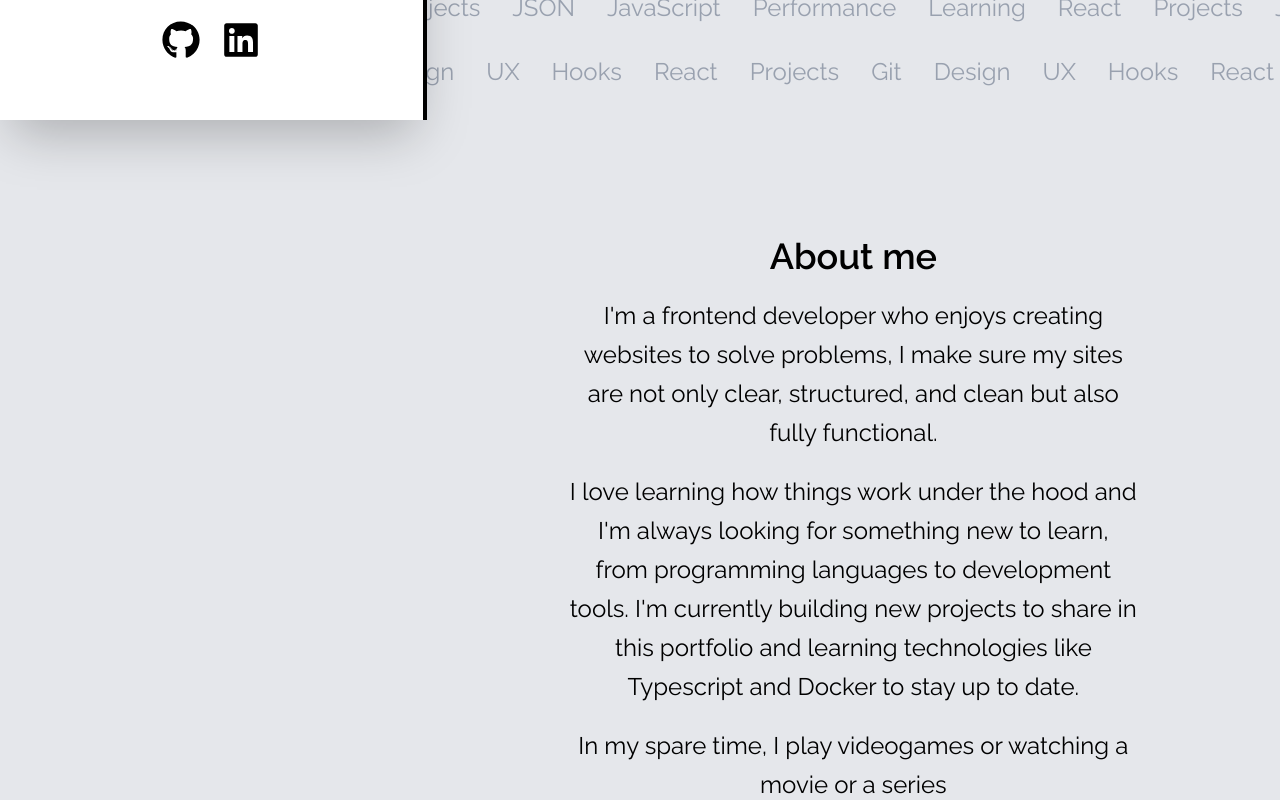
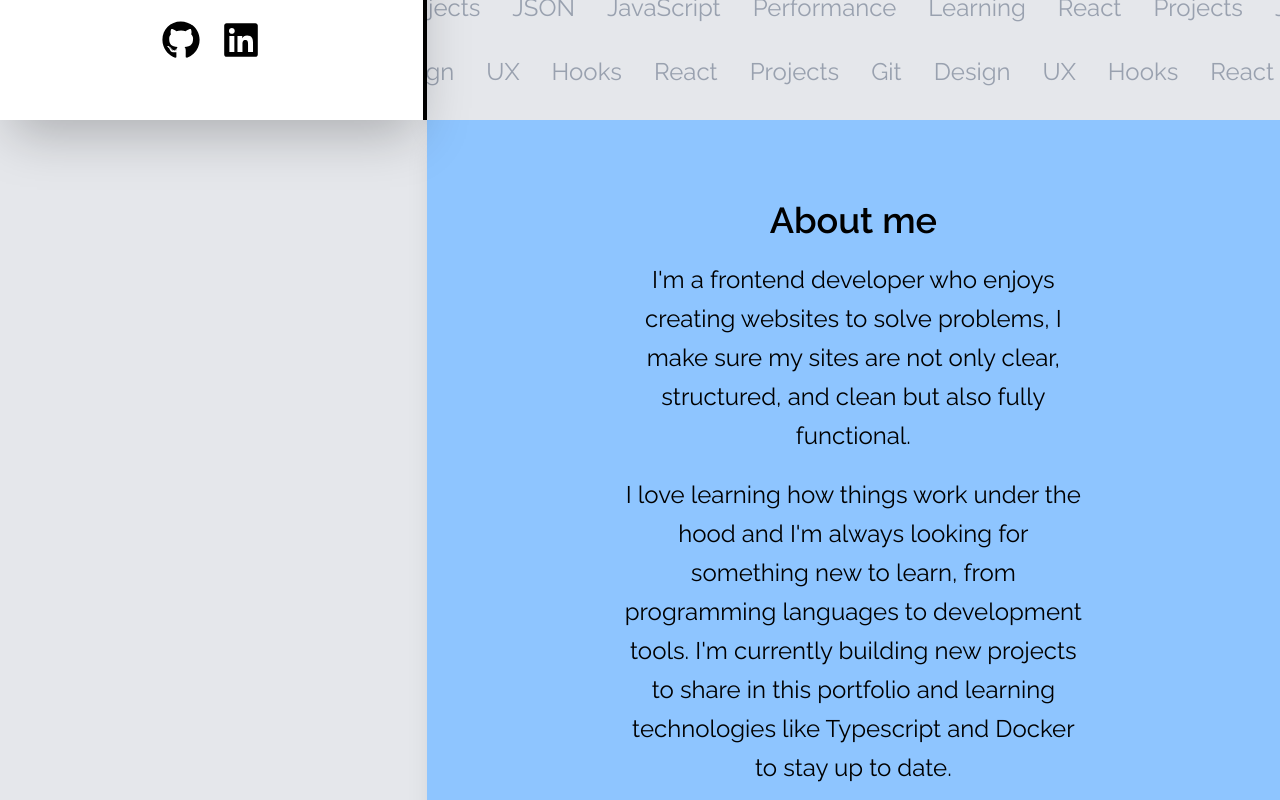
Before and after one commit to Tiago-salva/Portafolio, a React (Vite) app: page / in a window 1280 px wide. Shown: the part 680-1480 px from the top of the page. Built offline with nearby package versions, Linux system fonts and the light colour scheme.

Commit message:
feat: implement background and customizable color

```diff
--- a/src/components/Section.jsx
+++ b/src/components/Section.jsx
@@ -1,8 +1,15 @@
-export default function Section({ id, children }) {
+export default function Section({
+  id,
+  children,
+  withBackground,
+  bgColor = "bg-blue-300",
+}) {
   return (
     <section
       id={id}
-      className="min-h-dvh w-full flex flex-col justify-center items-center text-center"
+      className={`min-h-dvh w-full flex flex-col justify-center items-center text-center p-20 ${
+        withBackground ? bgColor : ""
+      } z-10 shadow-xl`}
     >
       {children}
     </section>
```
